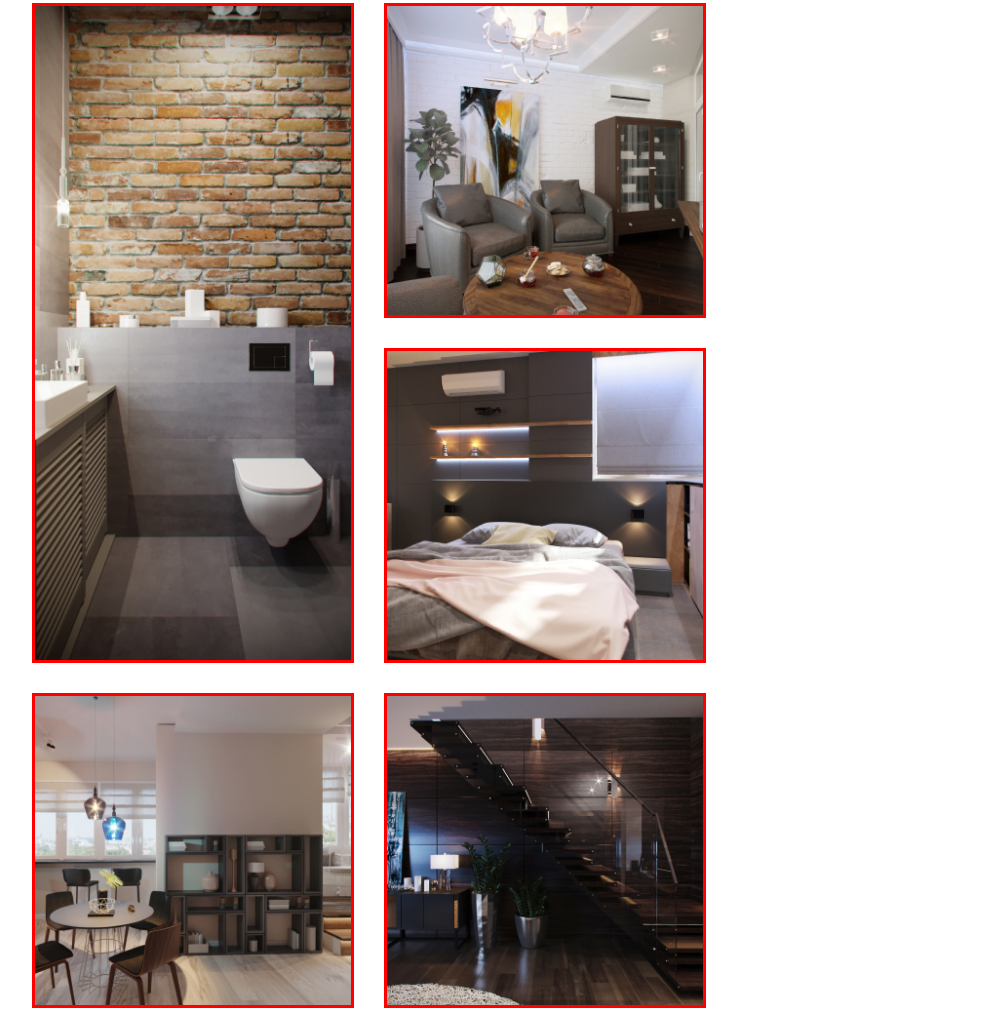
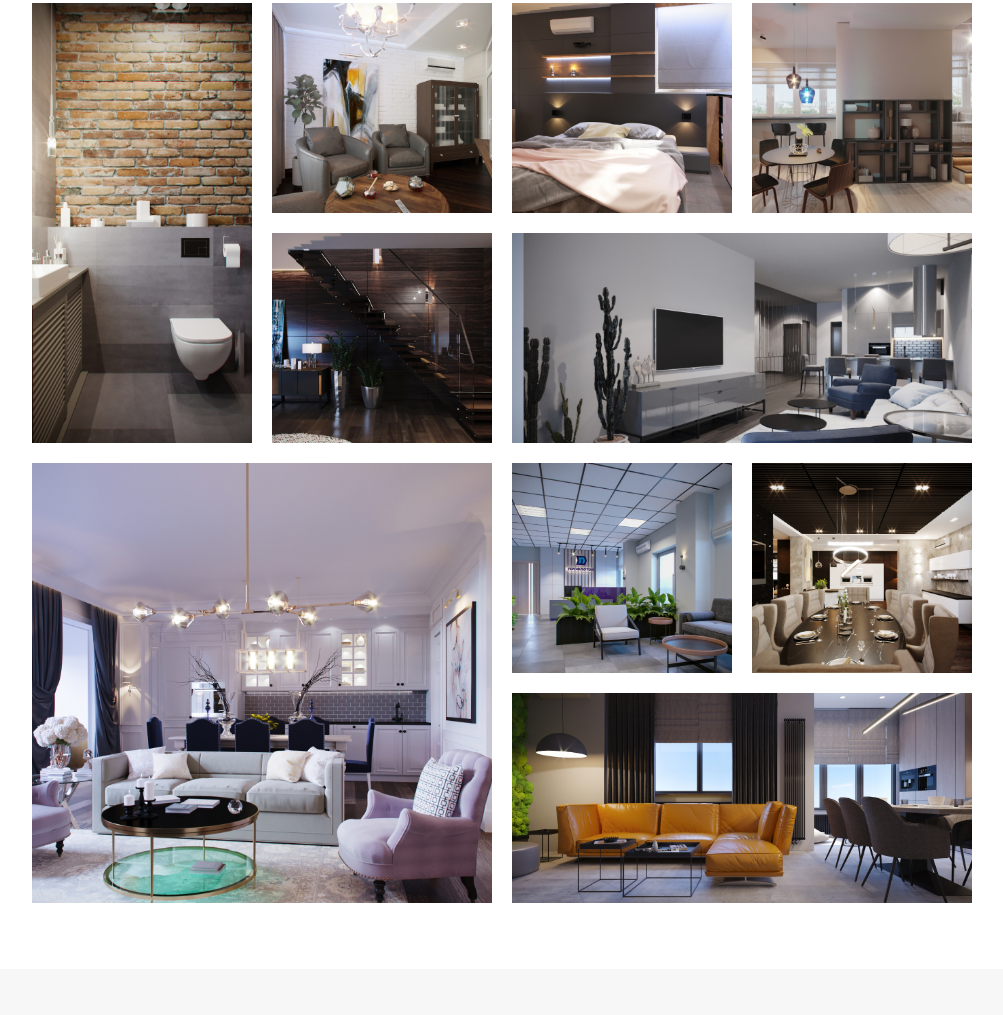
Before and after one commit to aleksandr-tomashevskyi/project_3_ladesign, a website: page app/index.html in a window 1280 px wide. Shown: the part 1885-2900 px from the top of the page, without its empty margins (138-1141 px from the left). Drawn offline with Linux system fonts and the light colour scheme.

Commit message:
adapted gallery for pc, added mixitup functionality

```diff
--- a/app/index.html
+++ b/app/index.html
@@ -113,44 +113,44 @@
                      <div class="portfolio__menu-body">
                         <ul class="portfolio__menu-list">
                            <li class="portfolio__menu-list-item">
-                              <button class="portfolio__menu-button portfolio__menu-button--selected">все работы</button></li>
+                              <button class="portfolio__menu-button portfolio__menu-button--selected" type="button" data-filter="all">все работы</button></li>
                            <li class="portfolio__menu-list-item">
-                              <button class="portfolio__menu-button">квартиры</button></li>
+                              <button class="portfolio__menu-button" type="button" data-filter=".flats">квартиры</button></li>
                            <li class="portfolio__menu-list-item">
-                              <button class="portfolio__menu-button">дома</button></li>
+                              <button class="portfolio__menu-button" type="button" data-filter=".houses">дома</button></li>
                            <li class="portfolio__menu-list-item">
-                              <button class="portfolio__menu-button">коммерческие помещения</button></li>
+                              <button class="portfolio__menu-button" type="button" data-filter=".commercial">коммерческие помещения</button></li>
                         </ul>
                      </div>
                      <div class="portfolio__gallery">
-                        <div class="portfolio__gallery-item portfolio__gallery-item--height">
+                        <div class="portfolio__gallery-item portfolio__gallery-item--height mix flats">
                            <img class="portfolio__gallery-image" src="./img/gallery/gallery_image-1.jpg" alt="image">
                         </div>
-                        <div class="portfolio__gallery-item">
+                        <div class="portfolio__gallery-item mix houses">
                            <img class="portfolio__gallery-image" src="./img/gallery/gallery_image-2.jpg" alt="image">
                         </div>
-                        <div class="portfolio__gallery-item">
+                        <div class="portfolio__gallery-item mix flats">
                            <img class="portfolio__gallery-image" src="./img/gallery/gallery_image-3.jpg" alt="image">
                         </div>
-                        <div class="portfolio__gallery-item">
+                        <div class="portfolio__gallery-item mix houses">
                            <img class="portfolio__gallery-image" src="./img/gallery/gallery_image-4.jpg" alt="image">
                         </div>
-                        <div class="portfolio__gallery-item">
+                        <div class="portfolio__gallery-item mix houses">
                            <img class="portfolio__gallery-image" src="./img/gallery/gallery_image-5.jpg" alt="image">
                         </div>
-                        <div class="portfolio__gallery-item portfolio__gallery-item--width">
+                        <div class="portfolio__gallery-item portfolio__gallery-item--width mix flats">
                            <img class="portfolio__gallery-image" src="./img/gallery/gallery_image-6.jpg" alt="image">
                         </div>
-                        <div class="portfolio__gallery-item portfolio__gallery-item--width portfolio__gallery-item--height">
+                        <div class="portfolio__gallery-item portfolio__gallery-item--width portfolio__gallery-item--height mix houses">
                            <img class="portfolio__gallery-image" src="./img/gallery/gallery_image-7.jpg" alt="image">
                         </div>
-                        <div class="portfolio__gallery-item portfolio__gallery-item--pc">
+                        <div class="portfolio__gallery-item portfolio__gallery-item--pc mix commercial">
                            <img class="portfolio__gallery-image" src="./img/gallery/gallery_image-8.jpg" alt="image">
                         </div>
-                        <div class="portfolio__gallery-item portfolio__gallery-item--pc">
+                        <div class="portfolio__gallery-item portfolio__gallery-item--pc mix commercial">
                            <img class="portfolio__gallery-image" src="./img/gallery/gallery_image-9.jpg" alt="image">
                         </div>
-                        <div class="portfolio__gallery-item portfolio__gallery-item--pc portfolio__gallery-item--width">
+                        <div class="portfolio__gallery-item portfolio__gallery-item--pc portfolio__gallery-item--width mix commercial">
                            <img class="portfolio__gallery-image" src="./img/gallery/gallery_image-10.jpg" alt="image">
                         </div>
                      </div>
--- a/app/js/main.js
+++ b/app/js/main.js
@@ -1,4 +1,6 @@
 'use strict'
+var mixer = mixitup('.portfolio__gallery');
+
 
 //    About list logic start
 
@@ -30,27 +32,27 @@ aboutList.addEventListener("click", checkClickAbout);
 
 //    About list logic end
 
-//    Portfolio menu sliding
+// //    Portfolio menu sliding
 
-const portfolioMenu = document.querySelector('.portfolio__menu');
-let portfolioTouchStartX;
-let portfolioTouchEndX;
+// const portfolioMenu = document.querySelector('.portfolio__menu');
+// let portfolioTouchStartX;
+// let portfolioTouchEndX;
 
-function portfolioTouchStart(event){
-   event.preventDefault();
-   portfolioTouchStartX = Math.floor(event.changedTouches[0].clientX);
-   console.log(portfolioTouchStartX)
-}
+// function portfolioTouchStart(event){
+//    event.preventDefault();
+//    portfolioTouchStartX = Math.floor(event.changedTouches[0].clientX);
+//    console.log(portfolioTouchStartX)
+// }
 
-function portfolioTouchEnd(event){
+// function portfolioTouchEnd(event){
 
-}
+// }
 
-portfolioMenu.addEventListener('touchstart', portfolioTouchStart)
-// portfolioMenu.addEventListener('touchmove', function(event){
-//    console.log(event.changedTouches[0])
+// portfolioMenu.addEventListener('touchstart', portfolioTouchStart)
+// // portfolioMenu.addEventListener('touchmove', function(event){
+// //    console.log(event.changedTouches[0])
+// // })
+// portfolioMenu.addEventListener('touchend', function(event){
+//    portfolioTouchEndX = Math.floor(event.changedTouches[0].clientX);
+//    console.log(portfolioTouchEndX)
 // })
-portfolioMenu.addEventListener('touchend', function(event){
-   portfolioTouchEndX = Math.floor(event.changedTouches[0].clientX);
-   console.log(portfolioTouchEndX)
-})
--- a/app/scss/styles.scss
+++ b/app/scss/styles.scss
@@ -408,6 +408,10 @@
       border-bottom: solid $buttons-color 2px;
    }
    &__gallery{
+      display: grid;
+      margin: 0 auto;
+      width: 100%;
+      row-gap: 10px;
       @media(min-width: 768px){
          display: grid;
          grid-template-columns: repeat(2, minmax(auto, 322px));
@@ -415,14 +419,16 @@
          column-gap: 30px;
          row-gap: 30px;
       }
+      @media(min-width: 1024px){
+         display: grid;
+         grid-template-columns: repeat(4, minmax(auto, 225px));
+         grid-auto-rows: minmax(auto, 210px);
+         column-gap: 20px;
+         row-gap: 20px;
+      }
    }
    &__gallery-item{
-      margin-bottom: 10px;
       overflow: hidden;
-      border: solid red;
-      @media(min-width: 768px){
-      margin-bottom: 0;
-   }
    }
    &__gallery-item--pc{
       display: none;
```
Also changed, not shown: app/css/styles.min.css.
